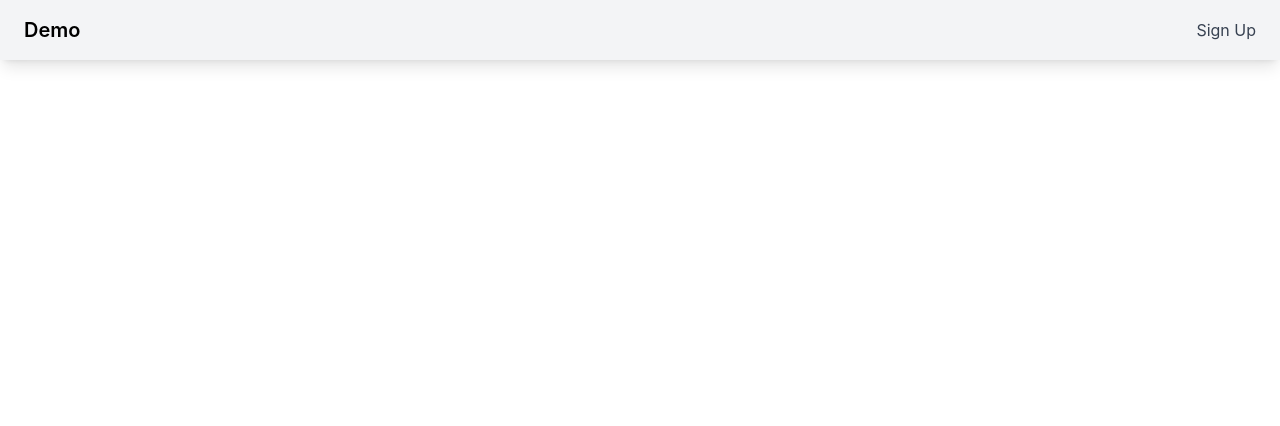
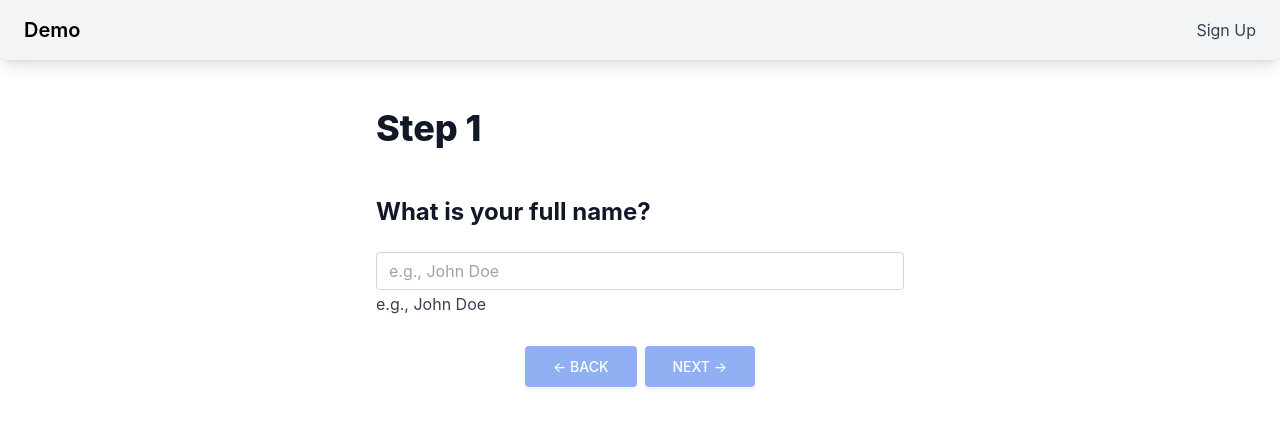
Before and after one commit to VAOkolo/react_flask_login, a React (Create React App) app in the folder client/: page /step/1 in a window 1280 px wide. Before the commit this address had no page. Shown: the top 426 px of the page. Built offline with nearby package versions, Linux system fonts and the light colour scheme; what tw-elements would draw is missing.

Commit message:
Add step views

```diff
--- a/client/src/App.js
+++ b/client/src/App.js
@@ -1,8 +1,9 @@
-import { Routes, Route } from "react-router-dom";
+import { Routes, Route, Navigate } from "react-router-dom";
 import { Fragment } from "react";
 import Navbar from "./components/Navbar";
 import Login from "./views/Login";
 import Register from "./views/Register";
+import Step from "./views/Step";
 
 function App() {
   return (
@@ -12,6 +13,8 @@ function App() {
       <Routes>
         <Route path="/" element={<Login />} />
         <Route path="/register" element={<Register />} />
+        <Route path="/step" element={<Navigate to="/step/1" />} />
+        <Route path="/step/:number" element={<Step />} />
       </Routes>
     </Fragment>
   );
--- a/client/src/components/Button.js
+++ b/client/src/components/Button.js
@@ -4,17 +4,20 @@ const Button = (props) => {
       {...props}
       className={`
         inline-block
-        px-6
-        py-2.5
+        px-7
+        py-3
         bg-blue-600
         text-white
         font-medium
-        text-xs
+        text-sm
         leading-tight
         uppercase
         rounded
         shadow-md
-        hover:bg-blue-700
+        opacity-50
+        ${
+          !props.disabled
+            ? `hover:bg-blue-700
               hover:shadow-lg
               focus:bg-blue-700
               focus:shadow-lg
@@ -25,6 +28,9 @@ const Button = (props) => {
               transition
               duration-150
               ease-in-out
+              opacity-100`
+            : ""
+        }
         ${props.className}
       `}
     >
--- /dev/null
+++ b/client/src/views/Step.js
@@ -0,0 +1,61 @@
+import { useParams, Link, Navigate } from "react-router-dom";
+import Button from "../components/Button";
+import Layout from "../components/Layout";
+import TextInput from "../components/TextInput";
+
+const steps = [
+  {
+    title: "Step 1",
+    prompt: "What is your full name?",
+    formType: "text",
+    formLabel: "e.g., John Doe",
+    next: "/step/2",
+    back: "/login",
+  },
+  {
+    title: "Step 2",
+    prompt: "How old are you?",
+    formType: "number",
+    formLabel: "e.g., 21",
+    next: "/step/3",
+    back: "/step/1",
+  },
+  {
+    title: "Step 3",
+    prompt: "What is your favorite color?",
+    formType: "text",
+    formLabel: "e.g., blue... no, yellow!",
+    next: "/home",
+    back: "/step/2",
+  },
+];
+
+const Step = () => {
+  const params = useParams();
+  const step = steps[params.number - 1];
+
+  if (!step) {
+    return <Navigate to="/step/1" />;
+  }
+
+  return (
+    <Layout>
+      <h1>{step.title}</h1>
+      <h2>{step.prompt}</h2>
+
+      <TextInput type={step.formType} label={step.formLabel} />
+
+      <div className="flex justify-center py-4">
+        <Link to={step.back}>
+          <Button className="mx-1">← Back</Button>
+        </Link>
+
+        <Link to={step.next}>
+          <Button className="mx-1">Next →</Button>
+        </Link>
+      </div>
+    </Layout>
+  );
+};
+
+export default Step;
```
Lines whose indentation alone changed are shown as unchanged.
